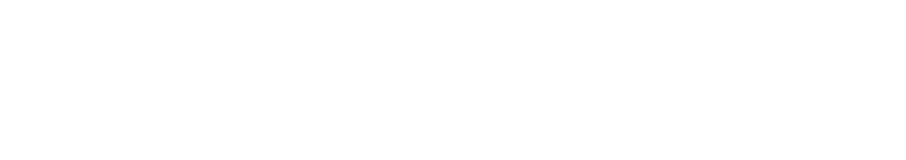
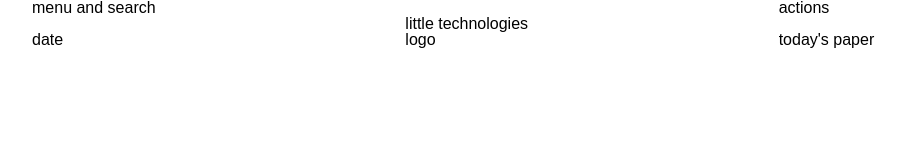
Before and after one commit to bnaluz/aa-times, a plain HTML site: page index.html in a window 1280 px wide. Shown: the whole page, without its empty margins (48-954 px from the left). Drawn offline with Linux system fonts and the light colour scheme.

Commit message:
Phase 1 is almost completed

```diff
--- a/index.html
+++ b/index.html
@@ -1 +1,24 @@
-<!-- Your code here -->
+<!DOCTYPE html>
+<html lang="en">
+<head>
+    <meta charset="UTF-8">
+    <meta name="viewport" content="width=device-width, initial-scale=1.0">
+    <title>App Academy Times</title>
+
+    <link rel="stylesheet" href="stylesheets/main-styles.css">
+</head>
+<body>
+    <header>
+        <div class="masthead">
+            <div class="masthead__menu-and-search">menu and search</div>
+            <div class="masthead__actions">actions</div>
+            <div class="masthead__technologies">little technologies</div>
+            <div class="masthead__date">date</div>
+            <div class="masthead__logo">logo</div>
+            <div class="masthead__paper">today's paper</div>
+          </div>
+    </header>
+    <main></main>
+    <footer></footer>
+</body>
+</html>
--- a/stylesheets/components/masthead.css
+++ b/stylesheets/components/masthead.css
@@ -1 +1,32 @@
-/* Your code here */
+.masthead{
+    display: grid;
+    grid-template-columns: repeat(3,1fr);
+    grid-template-areas:
+    "menu-and-search . actions "
+    ". technologies . "
+    "date logo paper"
+}
+
+.masthead__menu-and-search{
+    grid-area: menu-and-search
+}
+
+.masthead__actions{
+    grid-area: actions;
+}
+
+.masthead__technologies{
+    grid-area: technologies;
+}
+
+.masthead__date{
+    grid-area: date;
+}
+
+.masthead__logo{
+    grid-area: logo;
+}
+
+.masthead__paper{
+    grid-area: paper;
+}
--- a/stylesheets/global.css
+++ b/stylesheets/global.css
@@ -1,4 +1,9 @@
 body {
+  font-family: Arial, Helvetica, sans-serif;
+  line-height: 1em;
+  max-width: 1400px;
+  margin:auto;
+  padding: 0 40px;
   font-family: Arial, Helvetica, sans-serif;
   line-height: 1em;
 }
```
